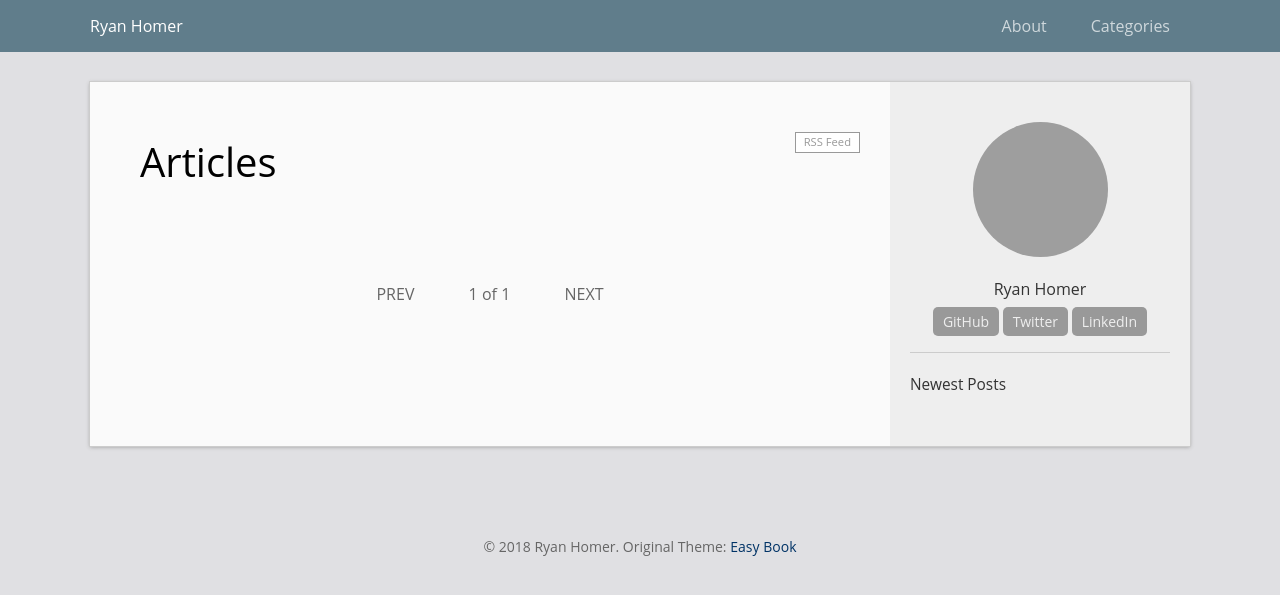
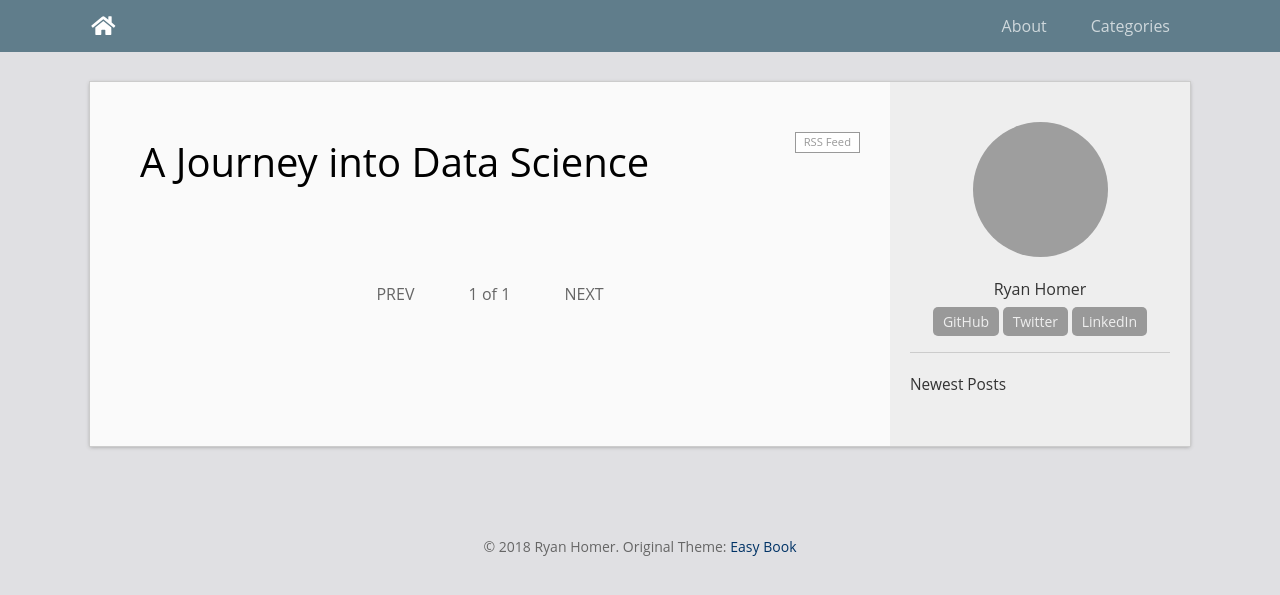
Before and after one commit to techrah/techrah.github.io, a Jekyll site: the page built from index.html, in a window 1280 px wide. Shown: the top 595 px of the page. Built offline with Jekyll 4.4.1, drawn with Linux system fonts in a browser that asks for light colours; nearby versions of some CDN libraries; the list of posts is cut into pages by our own code; grey boxes are pictures that could not be loaded.

Commit message:
Move site title to front page, replace with home icon, add FontAwesome

```diff
--- a/_config.yml
+++ b/_config.yml
@@ -1,5 +1,5 @@
 # Site settings
-title: Ryan Homer
+title: A Journey into Data Science
 url: "https://ryanhomer.github.io"
 baseurl: "" # the prefix of your site uri, eg. `"/jekyll-theme-EasyBook"` or empty string `""`
 timezone: America/Vancouver
--- a/_includes/head.html
+++ b/_includes/head.html
@@ -9,4 +9,7 @@
   <link rel="stylesheet" href="{{ "/css/main.css" | prepend: site.baseurl }}">
   <link rel="canonical" href="{{ page.url | replace:'index.html','' | prepend: site.baseurl | prepend: site.url }}">
   <link rel="alternate" type="application/rss+xml" title="{{ site.title }}" href="{{ "/feed.xml" | prepend: site.baseurl | prepend: site.url }}" />
+  <script defer src="https://pro.fontawesome.com/releases/v5.5.0/js/solid.js" integrity="sha384-VxezC2Q+YoC+yUILib+HlmOsFiqNzYtQIXsHYY6ST7QZVfgBNs2giKE97ijGMgUH" crossorigin="anonymous"></script>
+  <script defer src="https://pro.fontawesome.com/releases/v5.5.0/js/brands.js" integrity="sha384-oMyy7aPCmlH4ZGEaKHW+zAoaKDWIFh6iqJ53lusMpn+Kp8SN5nJ2kzkP1qd0+icb" crossorigin="anonymous"></script>
+  <script defer src="https://pro.fontawesome.com/releases/v5.5.0/js/fontawesome.js" integrity="sha384-oPma1F1txBbqTG+1O7BEx0A/qFtD+R661ULJLmI9RDQ0PfbRP1tQU3vBIBbJIAxL" crossorigin="anonymous"></script>
 </head>
--- a/_includes/header.html
+++ b/_includes/header.html
@@ -2,7 +2,7 @@
 <header class="header">
   <div class="wrapper">
     <div id="sidebar-toggle">TOC</div>
-    <a class="site-title" href="{{ site.baseurl }}/">{{ site.title }}</a>
+    <a class="site-title" href="{{ site.baseurl }}/"><i class="fas fa-home fa-lg fa-fw"></i></a>
     <nav class="site-nav">
       {% for link in site.header.links %}{% assign url = link[1] %}
         {% assign urlchk = url | split: "/" %}{% if urlchk[0] == '' and urlchk[1] != '' %}{% assign uprefix = site.baseurl %}{% else %}{% assign uprefix = ''%}{% endif %}
--- a/index.html
+++ b/index.html
@@ -3,7 +3,7 @@ layout: default
 ---
 <div class="home">
   <a class="rss-link" href="{{ "/feed.xml" | prepend: site.baseurl }}">RSS Feed</a>
-  <h1 class="page-heading">Articles</h1>
+  <h1 class="page-heading">{{ site.title }}</h1>
 
   <ul class="post-list">
     {% for post in paginator.posts %}
```
